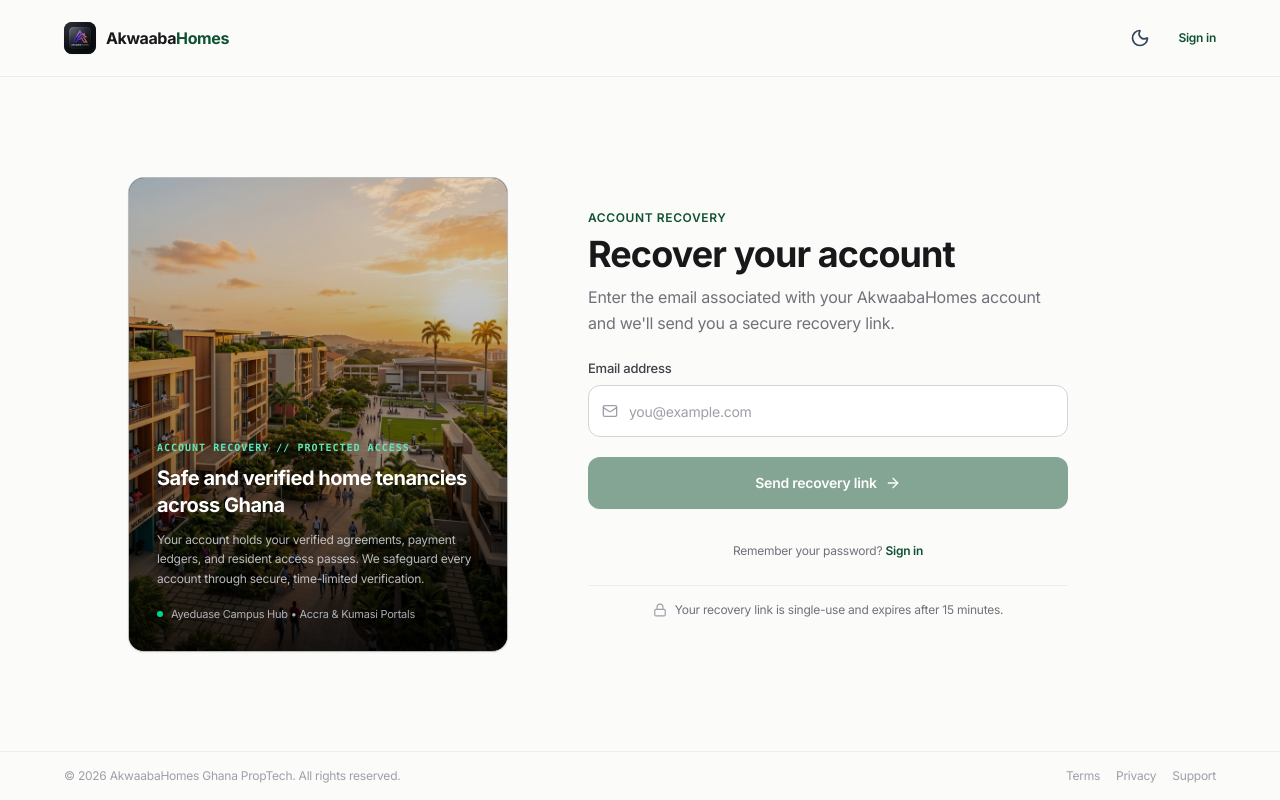
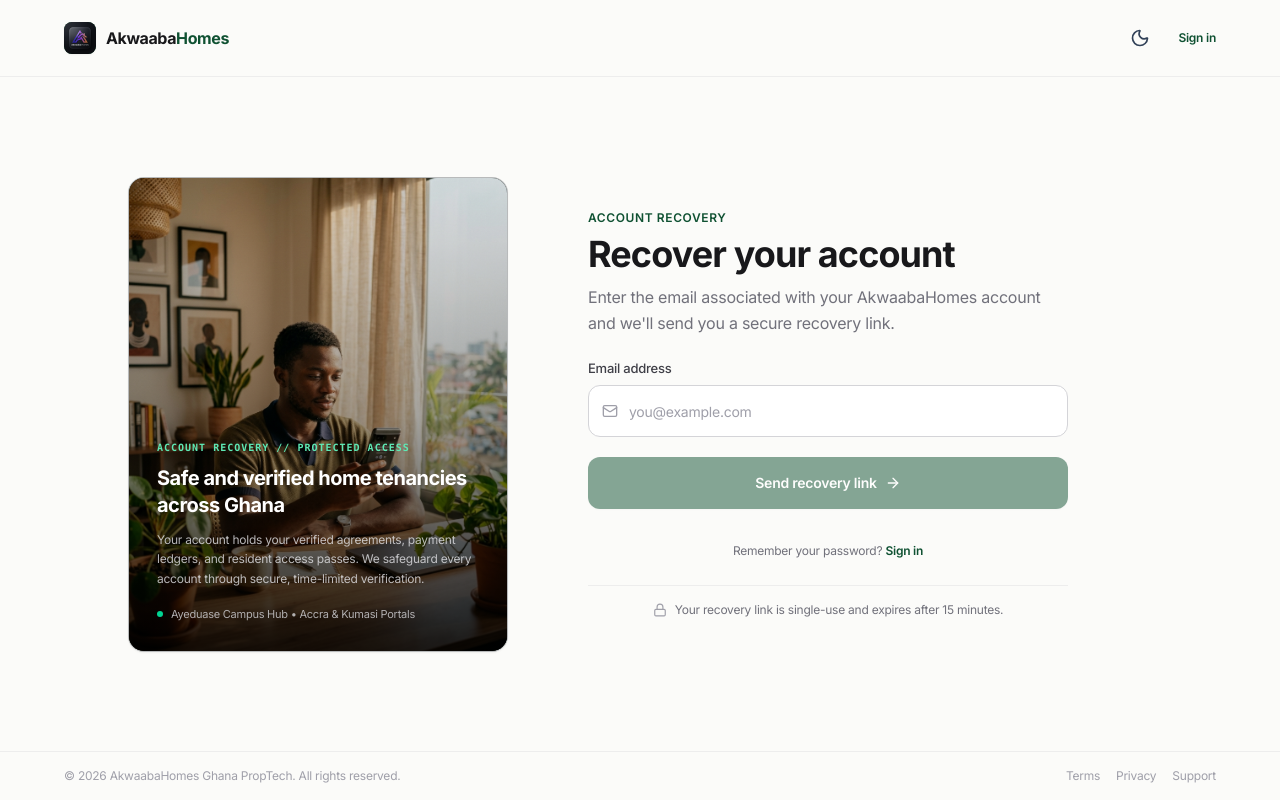
Before and after one commit to Commander-hill/akwaaba-homes, a Next.js app in the folder frontend/: page /forgot-password in a window 1280 px wide. Built offline with nearby package versions, Linux system fonts and the light colour scheme; no server answers.

Commit message:
feat(auth): upgrade forgot and reset password hero with authentic Ghanaian editorial portrait

```diff
--- a/frontend/src/app/forgot-password/page.tsx
+++ b/frontend/src/app/forgot-password/page.tsx
@@ -104,8 +104,8 @@ export default function ForgotPasswordPage() {
 
               {/* Tasteful Ghanaian Student & Residential Photo */}
               <Image
-                src="/images/auth-bg.png"
-                alt="Modern Ghanaian residential community"
+                src="/images/auth-recovery.jpg"
+                alt="Authentic Ghanaian resident verifying account recovery"
                 fill
                 sizes="(max-width: 1024px) 100vw, 45vw"
                 className="object-cover object-center transform group-hover:scale-[1.02] transition-transform duration-700 ease-out"
--- a/frontend/src/app/reset-password/page.tsx
+++ b/frontend/src/app/reset-password/page.tsx
@@ -118,8 +118,8 @@ function ResetPasswordForm() {
             <div className="relative w-full aspect-[4/5] max-h-[560px] rounded-2xl overflow-hidden border border-zinc-200/80 dark:border-zinc-800/80 shadow-xs group bg-[#0B1510]">
 
               <Image
-                src="/images/auth-bg.png"
-                alt="Modern Ghanaian residential community"
+                src="/images/auth-recovery.jpg"
+                alt="Authentic Ghanaian resident verifying password reset"
                 fill
                 sizes="(max-width: 1024px) 100vw, 45vw"
                 className="object-cover object-center transform group-hover:scale-[1.02] transition-transform duration-700 ease-out"
```
Also changed, not shown: frontend/public/images/auth-recovery.jpg (added).
